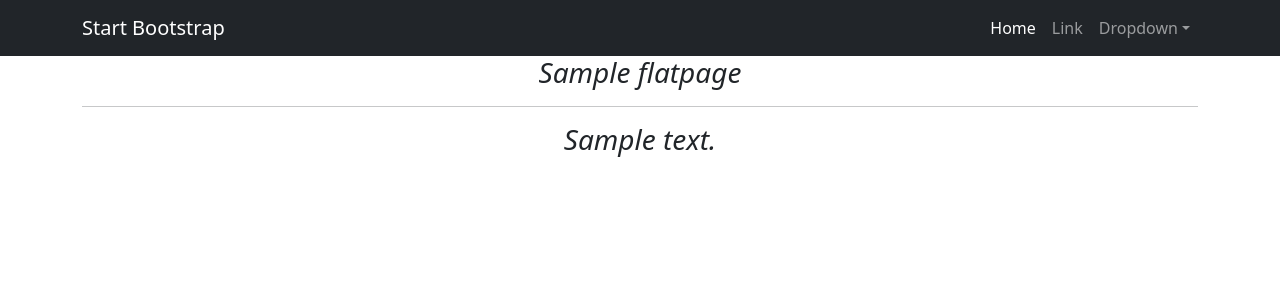
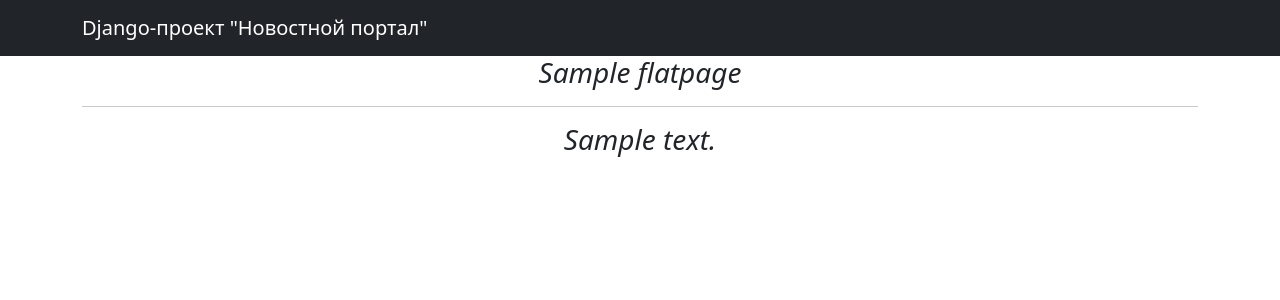
Before and after one commit to YuliyaBautina/git_projects, a Django app: template homework_d1/templates/flatpages/main.html in a window 1280 px wide. Shown: the top 300 px of the page. Run offline with Django 4.2, Linux system fonts and the light colour scheme; the template is opened without the code that fills it: most values are stand-ins (such as "Sample title", 1, 10 or a date in 2020); data that the repository does not hold is empty; some libraries are stand-ins or nearby versions.

Commit message:
homework d6 final

```diff
--- a/homework_d6/NewsPortal/portal/models.py
+++ b/homework_d6/NewsPortal/portal/models.py
@@ -52,7 +52,7 @@ class Post(models.Model):
         return f"{self.text[:124]}..."
 
     def __str__(self):
-        return f'{self.title.title()} : {self.text.title[:20]}'
+        return f'{self.title.title()} {self.date_time} : {self.text[:20]}'
 
 
 class PostCategory(models.Model):
--- a/homework_d6/NewsPortal/portal/urls.py
+++ b/homework_d6/NewsPortal/portal/urls.py
@@ -1,7 +1,8 @@
 from django.urls import path
-from .views import PostList
+from .views import PostList, PostDetail
 
 
 urlpatterns = [
     path('', PostList.as_view()),
+    path('<int:pk>', PostDetail.as_view()),
 ]
--- a/homework_d6/NewsPortal/templates/flatpages/default.html
+++ b/homework_d6/NewsPortal/templates/flatpages/default.html
@@ -5,33 +5,18 @@
         <meta name="viewport" content="width=device-width, initial-scale=1, shrink-to-fit=no" />
         <meta name="description" content="" />
         <meta name="author" content="" />
-        <title>Bare - Start Bootstrap Template</title>
+        <title>Django-проект "Новостной портал" by Юлия Баутина</title>
 
         {% load static %}
         <link href="{% static 'css/styles.css' %}" rel="stylesheet" />
     </head>
     <body>
         <!-- Responsive navbar-->
-        <nav class="navbar navbar-expand-lg navbar-dark bg-dark">
-            <div class="container">
-                <a class="navbar-brand" href="#">Start Bootstrap</a>
-                <button class="navbar-toggler" type="button" data-bs-toggle="collapse" data-bs-target="#navbarSupportedContent" aria-controls="navbarSupportedContent" aria-expanded="false" aria-label="Toggle navigation"><span class="navbar-toggler-icon"></span></button>
-                <div class="collapse navbar-collapse" id="navbarSupportedContent">
-                    <ul class="navbar-nav ms-auto mb-2 mb-lg-0">
-                        <li class="nav-item"><a class="nav-link active" aria-current="page" href="#">Home</a></li>
-                        <li class="nav-item"><a class="nav-link" href="#">Link</a></li>
-                        <li class="nav-item dropdown">
-                            <a class="nav-link dropdown-toggle" id="navbarDropdown" href="#" role="button" data-bs-toggle="dropdown" aria-expanded="false">Dropdown</a>
-                            <ul class="dropdown-menu dropdown-menu-end" aria-labelledby="navbarDropdown">
-                                <li><a class="dropdown-item" href="#">Action</a></li>
-                                <li><a class="dropdown-item" href="#">Another action</a></li>
-                                <li><hr class="dropdown-divider" /></li>
-                                <li><a class="dropdown-item" href="#">Something else here</a></li>
-                            </ul>
-                        </li>
-                    </ul>
-                </div>
-            </div>
+        <nav class="navbar navbar-expand-lg navbar-dark bg-dark static-top">
+           <div class="container">
+               <a class="navbar-brand" href="#">Django-проект "Новостной портал"</a>
+               </div>
+           </div>
         </nav>
         <div class="container">
             <div class="row">
```
Also changed, not shown: homework_d6/NewsPortal/portal/templatetags/custom_filters.py (added, +16 -0 lines), homework_d6/NewsPortal/portal/views.py (+9 -2 lines), homework_d6/NewsPortal/templates/news.html (+23 -2 lines), homework_d6/NewsPortal/templates/post.html (added, +15 -0 lines), homework_d6/NewsPortal/db.sqlite3.
